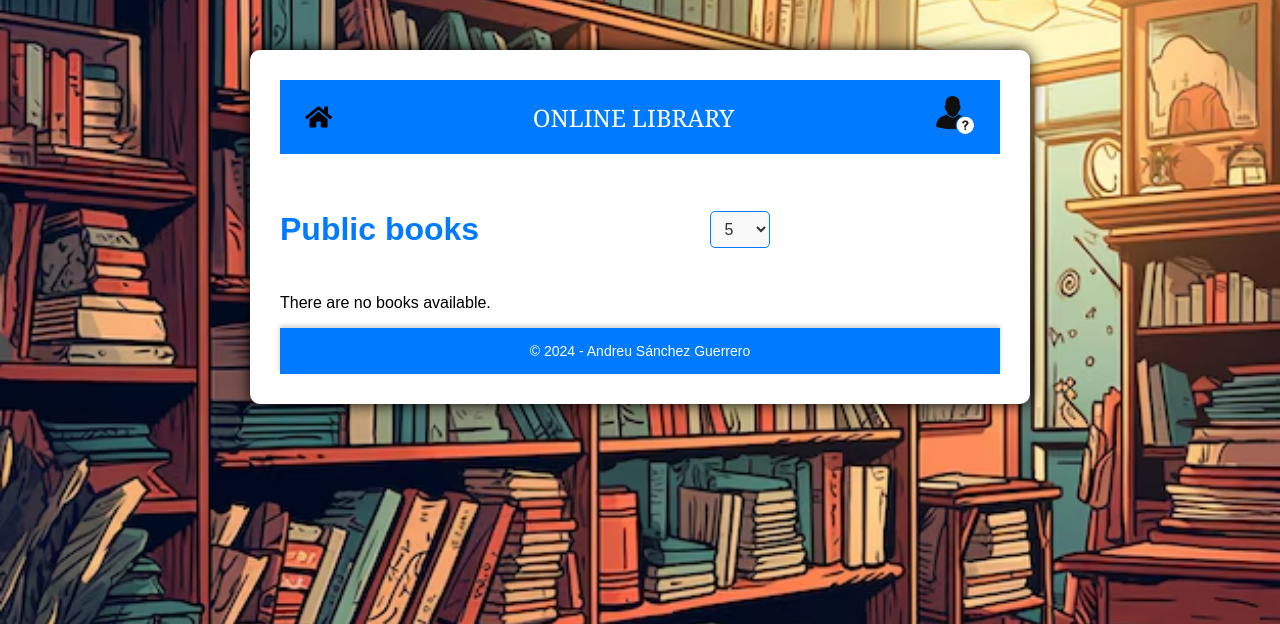
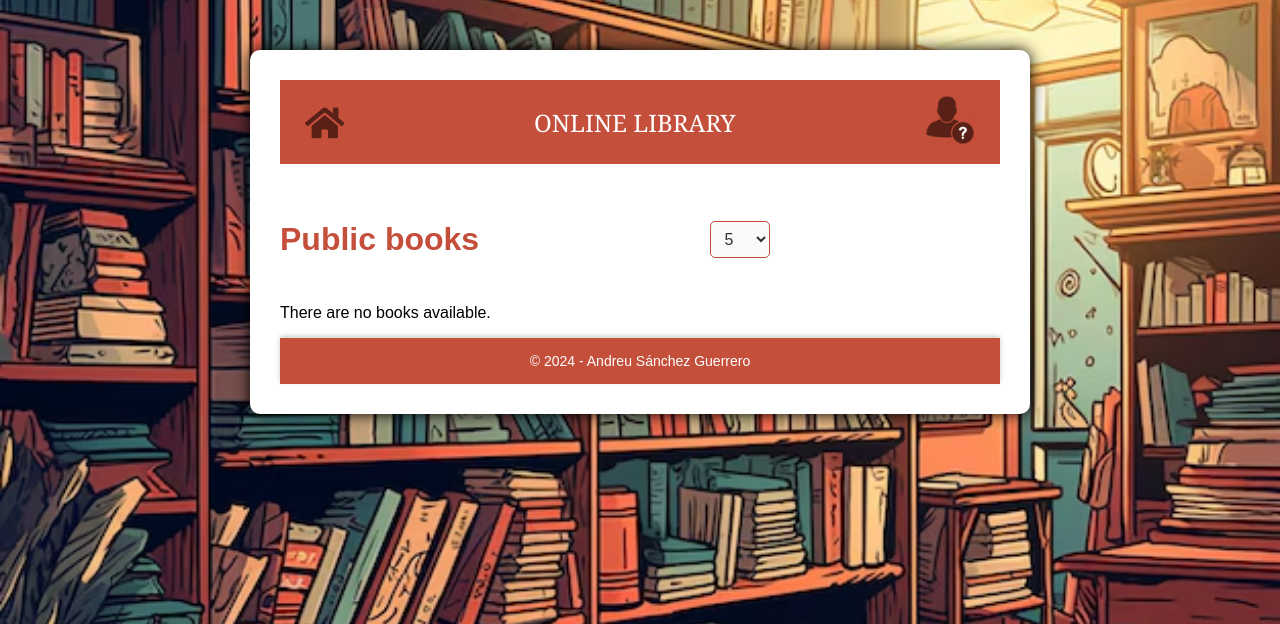
Before and after one commit to AndreuSanchezGuerrero/Andreu_Sanchez_Pt05, a PHP site: page / in a window 1280 px wide. Shown: the top 624 px of the page. Run offline with PHP 8.4, Linux system fonts and the light colour scheme; data that the repository does not hold is empty.

Commit message:
style (modify color)

```diff
--- a/controllers/BookController.php
+++ b/controllers/BookController.php
@@ -50,8 +50,13 @@ class BookController {
         return $this->bookModel->deleteBook($id);
     }
 
-    public function getBooksByPage($limit, $offset) {
-        $stmt = $this->pdo->prepare("SELECT * FROM books LIMIT :limit OFFSET :offset");
+    public function getBooksByPage($limit, $offset, $userId = null) {
+        if ($userId) {
+            $stmt = $this->pdo->prepare("SELECT * FROM books WHERE user_id = :userId LIMIT :limit OFFSET :offset");
+            $stmt->bindParam(':userId', $userId, PDO::PARAM_INT);
+        } else {
+            $stmt = $this->pdo->prepare("SELECT * FROM books LIMIT :limit OFFSET :offset");
+        }
         $stmt->bindParam(':limit', $limit, PDO::PARAM_INT);
         $stmt->bindParam(':offset', $offset, PDO::PARAM_INT);
         $stmt->execute();
--- a/controllers/form-data-control.php
+++ b/controllers/form-data-control.php
@@ -1,8 +1,12 @@
 <?php
+
 // Andreu Sánchez Guerrero
 // Incluir el manejador de sesiones y el modelo de libros
 include_once 'CustomSessionHandler.php';
 require_once 'models/Books.php';  // Cambiado a Book
+if (session_status() == PHP_SESSION_NONE) {
+    session_start();
+}
 
 // Obtener el user_id de la sesión
 $userId = CustomSessionHandler::get('user_id');
--- a/index.php
+++ b/index.php
@@ -1,6 +1,10 @@
 <?php
 // Andreu Sánchez Guerrero
 session_start();
+if (headers_sent($file, $line)) {
+    die("Headers already sent in $file on line $line");
+}
+
 require_once 'config/database/connection.php';
 require_once 'controllers/CustomSessionHandler.php';
 require_once 'controllers/BookController.php';
@@ -26,5 +30,5 @@ $userBooks = $bookController->getBooks($userId);
 $booksToUse = $userId ? $userBooks : $books;
 
 // Incloure la vista principal
-require_once 'views/layout.php';
+include_once 'views/layout.php';
 ?>
--- a/views/components/books/books.css
+++ b/views/components/books/books.css
@@ -24,7 +24,7 @@ form .error i {
 }
 
 .table th {
-    background-color: #007bff;
+    background-color: #C44F3B;
     color: white;
 }
 
--- a/views/components/books/books.php
+++ b/views/components/books/books.php
@@ -24,8 +24,7 @@
                 </tr>
             </thead>
             <tbody>
-                <?php $buks = (CustomSessionHandler::get('user_id')) ? $booksToUse : $booksToShow ?>
-                <?php foreach ($buks as $book): ?>
+                <?php foreach ($booksToShow as $book): ?>
                     <tr>
                         <td><?= htmlspecialchars($book['isbn']); ?></td>
                         <td><?= htmlspecialchars($book['name']); ?></td>
--- a/views/components/footer/footer.css
+++ b/views/components/footer/footer.css
@@ -1,6 +1,6 @@
 /* Andreu Sánchez Guerrero */
 .footer {
-    background-color: #007bff; /* Color de fondo azul */
+    background-color: #C44F3B; /* Color de fondo azul */
     color: white; /* Color de texto blanco */
     text-align: center; /* Centrar el contenido */
     padding: 15px 0; /* Espaciado interno */
--- a/views/components/form/from.css
+++ b/views/components/form/from.css
@@ -22,7 +22,7 @@
 }
 
 .btn-primary {
-    background-color: #007bff;
+    background-color: #C44F3B;
     margin-top: 10px;
     transition: background-color 0.4s ease, color 0.4s ease;
 }
--- a/views/components/header/header.css
+++ b/views/components/header/header.css
@@ -1,12 +1,12 @@
 /* Estilos del header */
 header {
-    background-color: #007bff;
+    background-color: #C44F3B;
     padding: 15px 25px;
 }
 
 .icon-house {
-    color: rgb(0, 0, 0);
-    font-size: 24px;
+    color: #582017;
+    font-size: 35px;
 }
 
 .navbar {
@@ -15,8 +15,8 @@ header {
 }
 
 .profile-icon {
-    width: 40px;
-    height: 40px;
+    width: 50px;
+    height: 50px;
     cursor: pointer;
 }
 
--- a/views/components/pagination/pagination.css
+++ b/views/components/pagination/pagination.css
@@ -17,7 +17,7 @@
 .pagination ul li a {
     display: inline-block;
     padding: 10px 15px;
-    background-color: #007bff;
+    background-color: #C44F3B;
     color: white;
     text-decoration: none;
     border-radius: 5px;
@@ -25,11 +25,11 @@
 }
 
 .pagination ul li a:hover {
-    background-color: #0056b3;
+    background-color: #582017;
 }
 
 .pagination ul li a.active {
-    background-color: #0056b3;
+    background-color: #582017;
     color: white;
     pointer-events: none;
 }
@@ -50,7 +50,7 @@
 .form-pagination select {
     padding: 8px 10px;
     font-size: 16px;
-    border: 1px solid #007bff;
+    border: 1px solid #C44F3B;
     border-radius: 5px;
     background-color: #f9f9f9;
     color: #333;
@@ -59,7 +59,7 @@
 
 .form-pagination select:focus {
     outline: none;
-    border-color: #0056b3;
+    border-color: #773131;
     background-color: #fff;
 }
 
--- a/views/layout.css
+++ b/views/layout.css
@@ -13,7 +13,7 @@ body {
 }
 
 h2 {
-    color: #007bff;
+    color: #C44F3B;
     font-size: 2em;
 }
 
```
Also changed, not shown: views/components/form/form.php (+11 -25 lines), views/components/pagination/pagination-option.php (+21 -22 lines), views/img/interrogant.png, views/img/positive.png.
